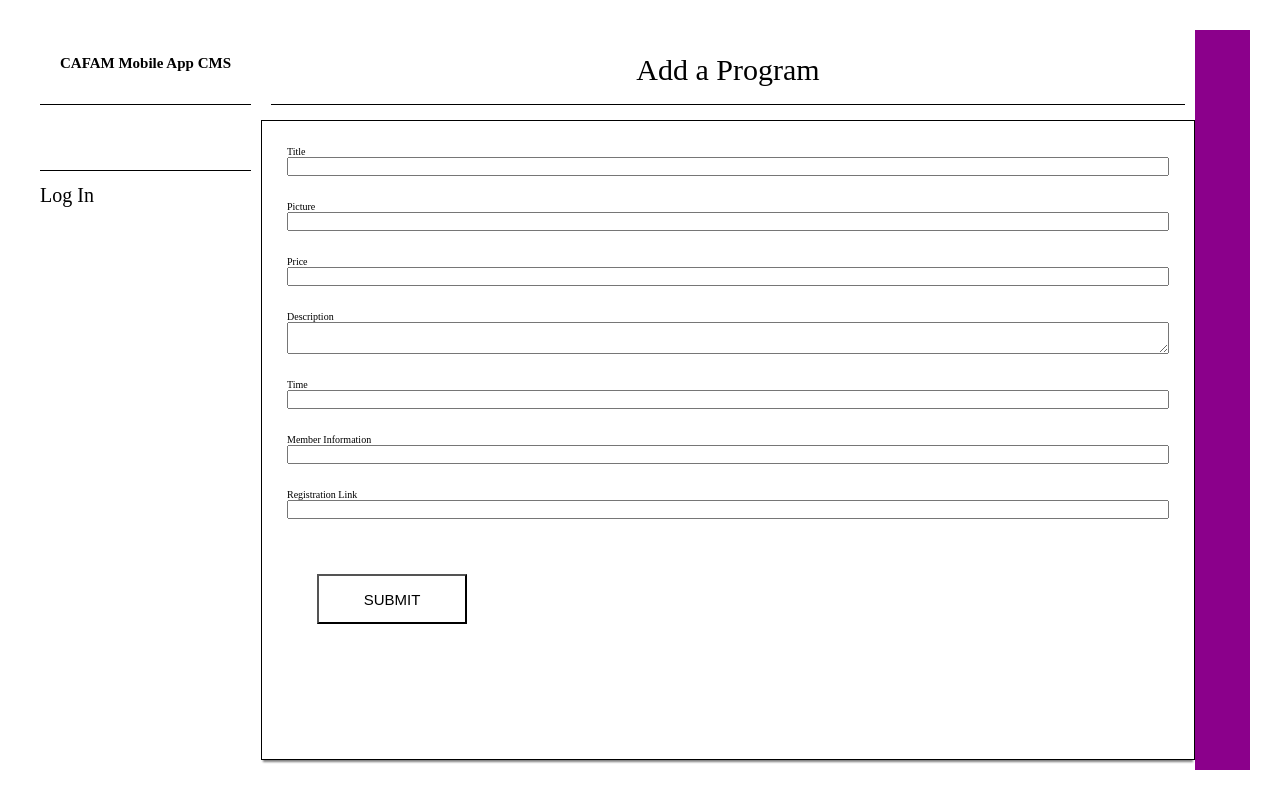
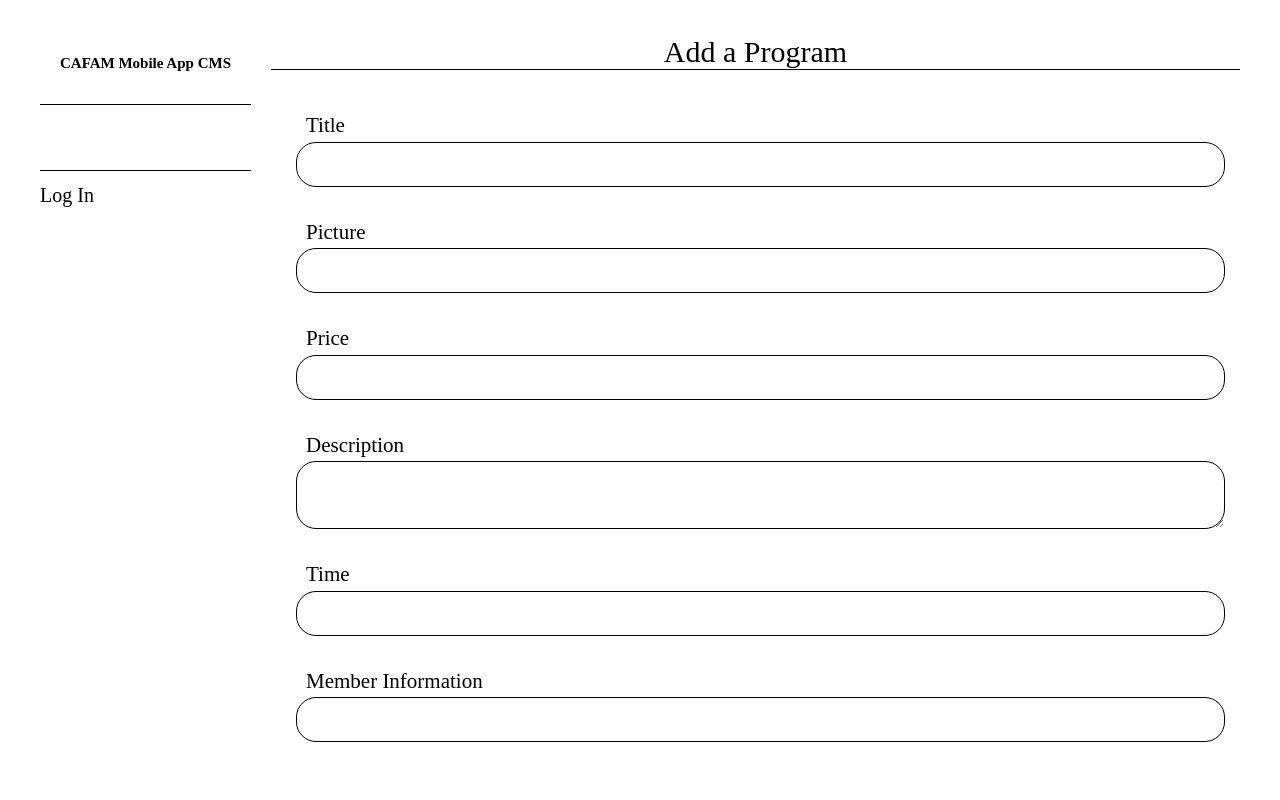
Before and after one commit to AlexEBall/museum-API-Server, a React (Create React App) app in the folder client/: page /programs/toAdd in a window 1280 px wide. Built offline with nearby package versions, Linux system fonts and the light colour scheme.

Commit message:
major styling done, need to get it to match heroku before attempting to push up

```diff
--- a/client/src/pages/ProgramEditAndRemoval.js
+++ b/client/src/pages/ProgramEditAndRemoval.js
@@ -7,8 +7,6 @@ import {
     deleteThisProgram
 } from '../actions';
 import Header from '../components/Header';
-// import ProgramCard from '../components/ProgramCard';
-import Footer from '../components/Footer';
 
 class ProgramEditAndRemoval extends Component {
     componentWillMount = () => {
@@ -54,72 +52,80 @@ class ProgramEditAndRemoval extends Component {
                     <Header/>
                     <section className="exhibitions">
                         <h1 className="exhibitions__title">Edit this Program</h1>
-                        <div className="programCard">
+                        <div className="formCard">
                         <button className="exhibitions__btn" onClick={this.handleDelete}>Delete</button>
-                        <form onSubmit={this.handleFormSubmit}>
-                            <div className="programCard__formGroup">
-                                <label>Title</label>
+                        <form
+                            className="formCard__form"
+                            onSubmit={this.handleFormSubmit}>
+                            <div className="formCard__formGroup">
+                                <label className="label">Title</label>
                                 <input
+                                    className="formCard__formInput"
                                     value={this.props.title}
                                     name='title'
                                     onChange={this.handleInputs}
                                 />
                             </div>
-                            <div className="programCard__formGroup">
-                                <label>Picture</label>
+                            <div className="formCard__formGroup">
+                                <label className="label">Picture</label>
                                 <input
+                                    className="formCard__formInput"
                                     value={this.props.picture}
                                     name='picture'
                                     onChange={this.handleInputs}
                                 />
                             </div>
-                            <div className="programCard__formGroup">
-                                <label>Price</label>
+                            <div className="formCard__formGroup">
+                                <label className="label">Price</label>
                                 <input
+                                    className="formCard__formInput"
                                     value={this.props.price}
                                     name='price'
                                     onChange={this.handleInputs}
                                 />
                             </div>
-                            <div className="programCard__formGroup">
-                                <label>Description</label>
+                            <div className="formCard__formGroup">
+                                <label className="label">Description</label>
                                 <textarea
+                                    className="formCard__formInput"
                                     value={this.props.description}
                                     name='description'
                                     onChange={this.handleInputs}
                                 />
                             </div>
-                            <div className="programCard__formGroup">
-                                <label>Time</label>
+                            <div className="formCard__formGroup">
+                                <label className="label">Time</label>
                                 <input
+                                    className="formCard__formInput"
                                     value={this.props.time}
                                     name='time'
                                     onChange={this.handleInputs}
                                 />
                             </div>
-                            <div className="programCard__formGroup">
-                                <label>Member Information</label>
+                            <div className="formCard__formGroup">
+                                <label className="label">Member Information</label>
                                 <input
+                                    className="formCard__formInput"
                                     value={this.props.memberInfo}
                                     name='memberInfo'
                                     onChange={this.handleInputs}
                                 />
                             </div>
-                            <div className="programCard__formGroup">
-                                <label>Registration Link</label>
+                            <div className="formCard__formGroup">
+                                <label className="label">Registration Link</label>
                                 <input
+                                    className="formCard__formInput"
                                     value={this.props.registrationLink}
                                     name='registrationLink'
                                     onChange={this.handleInputs}
                                 />
                             </div>
-                            <div className="programCard__formGroup">
-                                <input className='exhibitions__btn' type='submit' value='Submit'/>
+                            <div className="formCard__formGroup">
+                                <input className='audioLinkBtn' type='submit' value='Submit'/>
                             </div>
                         </form>
                     </div>
                     </section>
-                    <Footer/>
                 </div>
             )
         }
--- a/client/src/pages/ProgramToAdd.js
+++ b/client/src/pages/ProgramToAdd.js
@@ -5,7 +5,6 @@ import {
     addingProgramInputFieldOnChange
 } from '../actions';
 import Header from '../components/Header';
-import Footer from '../components/Footer';
 
 class ProgramToAdd extends Component {
     handleInputs = (event) => {
@@ -41,71 +40,79 @@ class ProgramToAdd extends Component {
                 <Header />
                 <section className="exhibitions">
                     <h1 className="exhibitions__title">Add a Program</h1>
-                    <div className="programCard">
-                        <form onSubmit={this.handleFormSubmit}>
-                            <div className="programCard__formGroup">
-                                <label>Title</label>
+                    <div className="formCard">
+                        <form
+                            className="formCard__form"
+                            onSubmit={this.handleFormSubmit} >
+                            <div className="formCard__formGroup">
+                                <label className="label">Title</label>
                                 <input
+                                    className="formCard__formInput"
                                     value={this.props.title}
                                     name='title'
                                     onChange={this.handleInputs}
                                 />
                             </div>
-                            <div className="programCard__formGroup">
-                                <label>Picture</label>
+                            <div className="formCard__formGroup">
+                                <label className="label">Picture</label>
                                 <input
+                                    className="formCard__formInput"
                                     value={this.props.picture}
                                     name='picture'
                                     onChange={this.handleInputs}
                                 />
                             </div>
-                            <div className="programCard__formGroup">
-                                <label>Price</label>
+                            <div className="formCard__formGroup">
+                                <label className="label">Price</label>
                                 <input
+                                    className="formCard__formInput"
                                     value={this.props.price}
                                     name='price'
                                     onChange={this.handleInputs}
                                 />
                             </div>
-                            <div className="programCard__formGroup">
-                                <label>Description</label>
+                            <div className="formCard__formGroup">
+                                <label className="label">Description</label>
                                 <textarea
+                                    className="formCard__formInput"
                                     value={this.props.description}
                                     name='description'
                                     onChange={this.handleInputs}
                                 />
                             </div>
-                            <div className="programCard__formGroup">
-                                <label>Time</label>
+                            <div className="formCard__formGroup">
+                                <label className="label">Time</label>
                                 <input
+                                    className="formCard__formInput"
                                     value={this.props.time}
                                     name='time'
                                     onChange={this.handleInputs}
                                 />
                             </div>
-                            <div className="programCard__formGroup">
-                                <label>Member Information</label>
+                            <div className="formCard__formGroup">
+                                <label className="label">Member Information</label>
                                 <input
+                                    className="formCard__formInput"
                                     value={this.props.memberInfo}
                                     name='memberInfo'
                                     onChange={this.handleInputs}
                                 />
                             </div>
-                            <div className="programCard__formGroup">
-                                <label>Registration Link</label>
+                            <div className="formCard__formGroup">
+                                <label className="label">Registration Link</label>
                                 <input
+                                    className="formCard__formInput"
                                     value={this.props.registrationLink}
                                     name='registrationLink'
                                     onChange={this.handleInputs}
                                 />
                             </div>
-                            <div className="programCard__formGroup">
-                                <input className='exhibitions__btn' type='submit' value='Submit'/>
+                            <div className="formCard__formGroup">
+                                <input className='audioLinkBtn' type='submit' value='Submit'/>
                             </div>
                         </form>
                     </div>
                 </section>
-                <Footer />
             </div>
         )
     }
--- a/client/src/styles/css/index.css
+++ b/client/src/styles/css/index.css
@@ -280,6 +280,13 @@ html {
   font-weight: 300;
   line-height: 2; }
 
+.label {
+  font-size: 2.1rem;
+  font-weight: 200;
+  line-height: 1.5;
+  letter-spacing: 1.2;
+  margin-left: 2rem; }
+
 .programs__container {
   display: flex;
   flex: 1;
@@ -309,8 +316,27 @@ html {
     flex-direction: row;
     justify-content: space-around;
     margin: 1rem 0; }
-  .programCard__formGroup {
+
+.formCard {
+  display: flex;
+  flex-direction: column;
+  flex: 1;
+  margin: 1rem 0;
+  padding: 1rem;
+  background-color: white; }
+  .formCard__form {
+    display: flex;
+    flex-direction: column;
+    flex: 1 0 auto; }
+  .formCard__formGroup {
     display: flex;
     flex-direction: column;
     margin: .5rem;
     padding: 1rem; }
+  .formCard__formInput {
+    padding: 1rem;
+    border: solid 1px black;
+    border-radius: 2rem;
+    margin-left: 1rem;
+    font-size: 2rem;
+    outline: none; }
--- a/client/src/styles/scss/_programs.scss
+++ b/client/src/styles/scss/_programs.scss
@@ -56,6 +56,21 @@
         justify-content: space-around;
         margin: 1rem 0;
     }
+}
+
+.formCard {
+    display: flex;
+    flex-direction: column;
+    flex: 1;
+    margin: 1rem 0;
+    padding: 1rem;
+    background-color: white;
+
+    &__form {
+        display: flex;
+        flex-direction: column;
+        flex: 1 0 auto;
+    }
 
     &__formGroup {
         display: flex;
@@ -64,4 +79,13 @@
         padding: 1rem;
     }
 
+    &__formInput {
+        padding: 1rem;
+        border: solid 1px black;
+        // width: 60rem;
+        border-radius: 2rem;
+        margin-left: 1rem;
+        font-size: 2rem;
+        outline: none;
+    }
 }
--- a/client/src/styles/scss/_typography.scss
+++ b/client/src/styles/scss/_typography.scss
@@ -22,3 +22,11 @@
     font-weight: 300;
     line-height: 2;
 }
+
+.label {
+    font-size: 2.1rem;
+    font-weight: 200;
+    line-height: 1.5;
+    letter-spacing: 1.2;
+    margin-left: 2rem;
+}
```
